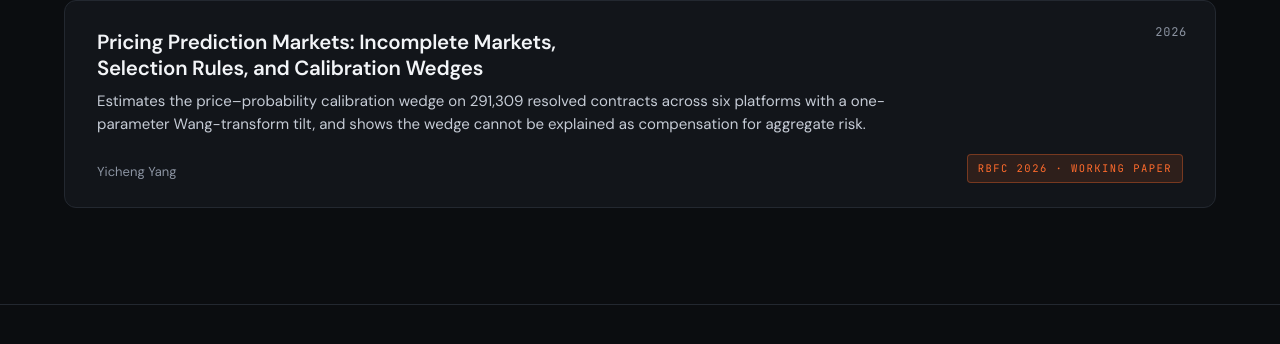
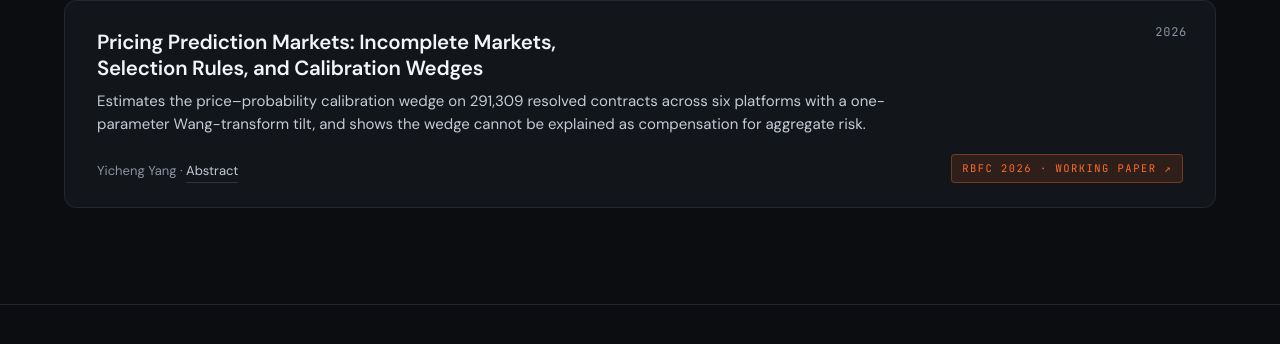
Before and after one commit to Prediction-Illinois/prediction-illinois.github.io, a Jekyll site: the page built from research/index.html, in a window 1280 px wide. Shown: the part 478-822 px from the top of the page. Built offline with Jekyll 4.4.1, drawn with Linux system fonts in a browser that asks for light colours.

Commit message:
Research: inline abstract toggle; title and badge link out
Co-Authored-By: Claude Fable 5.1 <noreply@anthropic.com>

```diff
--- a/assets/css/site.css
+++ b/assets/css/site.css
@@ -228,8 +228,10 @@ nav.site a.on{color:var(--ink)}
 .page-head.rh .rule{display:block;width:40px;height:2px;background:var(--brand);margin:18px 0 20px}
 .page-head.rh .lede{margin-top:0;max-width:40rem}
 .works{display:flex;flex-direction:column;gap:16px}
-.work{position:relative;display:block;background:var(--surface);border:1px solid var(--line);border-radius:12px;padding:28px 32px 24px;text-decoration:none;color:inherit;transition:border-color .2s ease,transform .2s ease}
-.work:hover{border-color:var(--line-2);transform:translateY(-1px)}
+.work{position:relative;display:block;background:var(--surface);border:1px solid var(--line);border-radius:12px;padding:28px 32px 24px;transition:border-color .2s ease}
+.work:hover{border-color:var(--line-2)}
+.work h2 a{text-decoration:none;color:inherit}
+.work h2 a:hover{color:var(--brand)}
 .work .yr{position:absolute;top:22px;right:28px;font-family:var(--mono);font-size:12px;letter-spacing:.06em;color:var(--muted)}
 .work h2{font-family:var(--sans);font-weight:600;font-size:clamp(17px,1.6vw,21px);letter-spacing:-.012em;line-height:1.3;max-width:60ch;padding-right:56px}
 .work .sum{margin-top:8px;font-size:15px;line-height:1.55;color:var(--ink-2);max-width:78ch}
@@ -238,3 +240,10 @@ nav.site a.on{color:var(--ink)}
 .work .badge{font-family:var(--mono);font-size:10.5px;letter-spacing:.14em;text-transform:uppercase;color:var(--brand);background:var(--brand-soft);border:1px solid var(--brand-line);padding:5px 10px;border-radius:4px;white-space:nowrap}
 .work.tool .badge{color:var(--yes);background:var(--yes-soft);border-color:color-mix(in srgb,var(--yes) 40%,transparent)}
 @media (max-width:560px){.work{padding:22px 18px 18px}.work .yr{top:16px;right:16px}.work h2{padding-right:44px}}
+
+.work .abs-t{font:inherit;font-size:13px;color:var(--ink-2);background:none;border:0;padding:0;cursor:pointer;border-bottom:1px solid var(--line-2)}
+.work .abs-t:hover,.work .abs-t[aria-expanded="true"]{color:var(--brand);border-color:var(--brand)}
+.work .abs{margin-top:16px;padding-top:14px;border-top:1px solid var(--line)}
+.work .abs p{font-size:14.5px;line-height:1.65;color:var(--ink-2);max-width:80ch}
+a.badge{text-decoration:none}
+a.badge:hover{filter:brightness(1.1)}
--- a/assets/js/site.js
+++ b/assets/js/site.js
@@ -85,6 +85,12 @@
   }
   loadMarkets();
 
+  // ---- research: abstract toggles ----
+  document.querySelectorAll("[data-abs]").forEach(b => b.addEventListener("click", () => {
+    const box = b.closest(".work").querySelector(".abs"), open = box.hidden;
+    box.hidden = !open; b.setAttribute("aria-expanded", String(open));
+  }));
+
   // ---- apply form ----
   const form = $("#signup"); if (!form) return;
   const FORM_ENDPOINT = null;                 // set to a Formspree / Getform endpoint to receive submissions by email
--- a/research/index.html
+++ b/research/index.html
@@ -12,15 +12,16 @@ description: Original research on prediction markets from Prediction@Illinois
 <section class="band"><div class="wrap">
   <div class="works">
   {% for r in site.data.research %}{% assign href = r.links.ssrn | default: r.links.pdf | default: r.links.doi | default: r.links.code %}
-    <a class="work{% if r.kind == 'tool' %} tool{% endif %}" {% if href %}href="{{ href }}" target="_blank" rel="noopener"{% endif %}>
+    <article class="work{% if r.kind == 'tool' %} tool{% endif %}">
       <span class="yr">{{ r.year }}</span>
-      <h2>{{ r.title }}</h2>
+      <h2>{% if href %}<a href="{{ href }}" target="_blank" rel="noopener">{{ r.title }}</a>{% else %}{{ r.title }}{% endif %}</h2>
       {% if r.summary %}<p class="sum">{{ r.summary }}</p>{% endif %}
       <div class="wf">
-        <span class="au">{% for a in r.authors %}{{ a.name }}{% unless forloop.last %}, {% endunless %}{% endfor %}</span>
-        {% if r.badge %}<span class="badge">{{ r.badge }}</span>{% endif %}
+        <span class="au">{% for a in r.authors %}{{ a.name }}{% unless forloop.last %}, {% endunless %}{% endfor %}{% if r.abstract %} · <button class="abs-t" type="button" aria-expanded="false" data-abs>Abstract</button>{% endif %}</span>
+        {% if r.badge %}{% if href %}<a class="badge" href="{{ href }}" target="_blank" rel="noopener">{{ r.badge }} ↗</a>{% else %}<span class="badge">{{ r.badge }}</span>{% endif %}{% endif %}
       </div>
-    </a>
+      {% if r.abstract %}<div class="abs" hidden><p>{{ r.abstract }}</p></div>{% endif %}
+    </article>
   {% endfor %}
   </div>
 </div></section>
```
